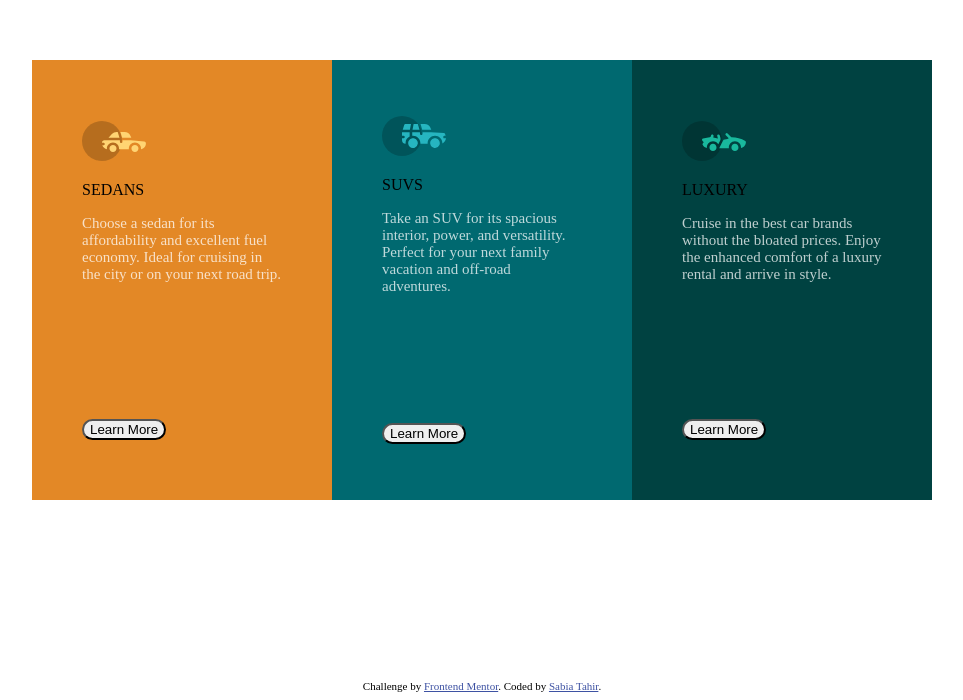
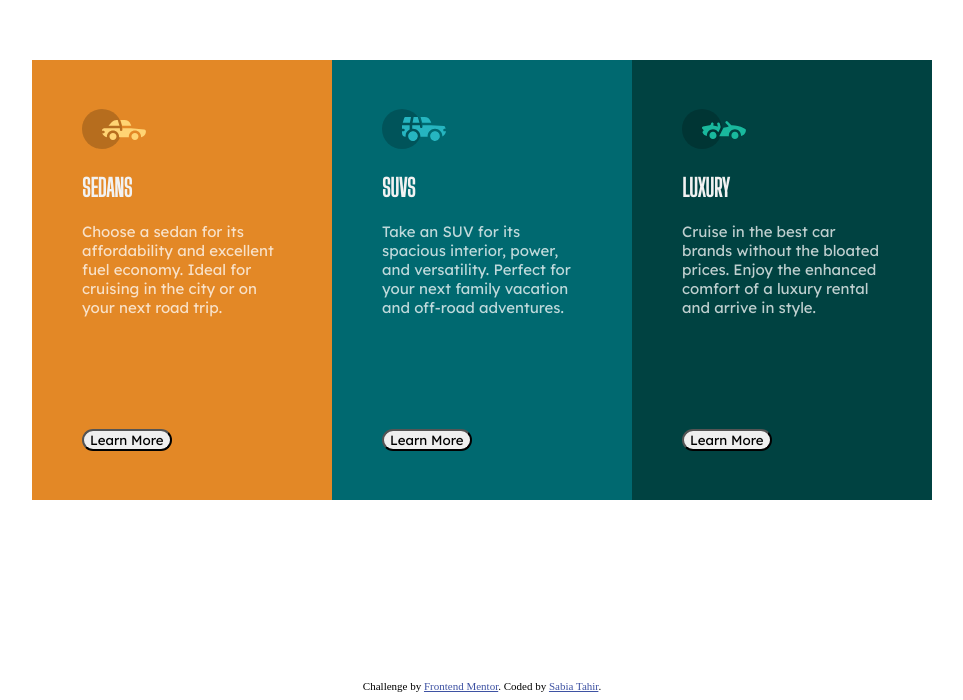
Before and after one commit to sabiat/3-column-preview-card, a plain HTML site: page index.html in a window 1280 px wide. Shown: the part 128-828 px from the top of the page, without its empty margins (158-1121 px from the left). Drawn offline with Linux system fonts and the light colour scheme.

Commit message:
add correct fonts

```diff
--- a/index.css
+++ b/index.css
@@ -20,6 +20,7 @@
 .main-text {
   color: hsla(0, 0%, 100%, 0.75);
   font-size: 15px;
+  font-family: "Lexend Deca", sans-serif;
 }
 
 .attribution {
@@ -32,7 +33,7 @@
 
 .learn-button {
   border-radius: 25px;
-  align-items: flex-end;
+  font-family: "Lexend Deca", sans-serif;
 }
 
 #sedan {
@@ -46,3 +47,8 @@
 #luxury {
   background-color: hsl(179, 100%, 13%);
 }
+
+h2 {
+  font-family: "Big Shoulders Display", cursive;
+  color: hsl(0, 0%, 95%);
+}
--- a/index.html
+++ b/index.html
@@ -6,6 +6,11 @@
 
   <link rel="icon" type="image/png" sizes="32x32" href="./images/favicon-32x32.png">
   <link rel="stylesheet" href="index.css">
+  <link rel="preconnect" href="https://fonts.gstatic.com">
+  <link href="https://fonts.googleapis.com/css2?family=Lexend+Deca&display=swap" rel="stylesheet">
+  <link rel="preconnect" href="https://fonts.gstatic.com">
+  <link href="https://fonts.googleapis.com/css2?family=Big+Shoulders+Display&display=swap" rel="stylesheet">
+
 
   <title>Frontend Mentor | 3-column preview card component</title>
 
@@ -16,9 +21,10 @@
       <div class="main-content">
 
         <svg width="64" height="40" xmlns="http://www.w3.org/2000/svg"><g fill="none" fill-rule="evenodd"><circle fill="#000" opacity=".201" cx="20" cy="20" r="20"/><path d="M52.936 24.11c1.942 0 3.517 1.542 3.517 3.445 0 1.903-1.575 3.445-3.517 3.445s-3.516-1.542-3.516-3.445c0-1.903 1.574-3.445 3.516-3.445zm-21.957 0c1.942 0 3.517 1.542 3.517 3.445 0 1.903-1.575 3.445-3.517 3.445s-3.516-1.542-3.516-3.445c0-1.903 1.574-3.445 3.516-3.445zm6.948-4.848v1.429c0 .716.61 1.293 1.348 1.259a1.295 1.295 0 001.225-1.295v-1.393h8.256l13.483 1.313c.956.093 1.676.881 1.676 1.814 0 2.89-2.126 5.303-4.926 5.819.397-3.557-2.458-6.62-6.053-6.62-3.646 0-6.504 3.14-6.039 6.723h-9.879c.466-3.588-2.397-6.722-6.039-6.722-3.595 0-6.45 3.062-6.052 6.62-2.14-.398-3.916-1.912-4.61-3.931h1.142c.731 0 1.32-.598 1.285-1.322-.033-.678-.629-1.2-1.322-1.2H20v-.251c0-1.274 1.066-2.243 2.306-2.243h15.62zM42.59 11c2.645 0 4.99 1.556 5.972 3.963l.726 1.779H40.17L38.413 11h4.178zm-6.865 0l1.758 5.741H26.505l3.357-3.654A6.502 6.502 0 0134.644 11h1.082z" fill="#FFD473" fill-rule="nonzero"/></g></svg>
-        <p>
+        <h2>
           SEDANS
-        </p>
+
+        </h2>
         <p class="main-text">
           Choose a sedan for its affordability and excellent fuel economy. Ideal for cruising in the city
           or on your next road trip.
@@ -31,9 +37,9 @@
       <div class="main-content">
 
         <svg width="64" height="40" xmlns="http://www.w3.org/2000/svg"><g fill="none" fill-rule="evenodd"><circle fill="#000" opacity=".201" cx="20" cy="20" r="20"/><path d="M31.002 22.358c2.917 0 5.18 2.593 4.762 5.506a4.828 4.828 0 01-2.962 3.778 4.797 4.797 0 01-5.3-1.165c-1.188-1.26-1.235-2.613-1.263-2.613-.42-2.924 1.857-5.506 4.763-5.506zm22 0c3.457 0 5.798 3.567 4.41 6.744A4.816 4.816 0 0152.3 31.94a4.826 4.826 0 01-4.06-4.077c-.42-2.915 1.846-5.506 4.762-5.506zm-15.04-6.083v1.462a1.29 1.29 0 001.352 1.29c.693-.033 1.227-.631 1.227-1.326v-1.426h8.3l13.056.716a1.29 1.29 0 011.164.917c.27.895.446 1.477.563 1.87h-1.047c-.694 0-1.291.534-1.324 1.228a1.29 1.29 0 001.288 1.352h1.445c-.164 2.225-1.57 4.193-3.6 5.05.13-4.212-3.255-7.63-7.384-7.63-4.317 0-7.762 3.718-7.358 8.086h-7.285c.43-4.655-3.503-8.531-8.131-8.046v-3.543h7.734zm-10.312 0v4.308a7.4 7.4 0 00-4.006 7.274 3.874 3.874 0 01-3.642-3.864v-1.635h1.46a1.29 1.29 0 000-2.58h-1.461v-3.213l.003-.29h7.646zm14.986-8.196c2.65 0 5 1.592 5.984 4.055l.63 1.579a5.525 5.525 0 01-.065-.004l-.026-.002-.034-.002-.022-.002a4.178 4.178 0 00-.224-.006l-.098-.001h-.039l-.136-.001h-.052l-.326-.001H40.211L38.528 8.08zm-13.632 0l-1.122 5.616h-7.144l1.47-4.71a1.29 1.29 0 011.231-.906h5.565zm6.832 0l1.683 5.615h-7.007l1.121-5.615h4.203z" fill="#26B5C0" fill-rule="nonzero"/></g></svg>
-        <p>
+        <h2>
           SUVS
-        </p>
+        </h2>
         <p class="main-text">
           Take an SUV for its spacious interior, power, and versatility. Perfect for your next family vacation
           and off-road adventures.
@@ -46,9 +52,9 @@
       <div class="main-content">
 
         <svg width="64" height="40" xmlns="http://www.w3.org/2000/svg"><g fill="none" fill-rule="evenodd"><circle fill="#000" opacity=".201" cx="20" cy="20" r="20"/><path d="M30.98 22.835c1.941 0 3.516 1.604 3.516 3.583 0 1.978-1.575 3.582-3.517 3.582s-3.516-1.604-3.516-3.582c0-1.979 1.574-3.583 3.516-3.583zm21.956 0c1.942 0 3.517 1.604 3.517 3.583 0 1.978-1.575 3.582-3.517 3.582s-3.516-1.604-3.516-3.582c0-1.979 1.574-3.583 3.516-3.583zm-9.143-10.45a1.27 1.27 0 011.819 0l3.715 3.784c4.444-.115 9.7 1.142 13.964 3.753.387.237.624.664.624 1.124 0 3.006-2.126 5.514-4.926 6.05.397-3.698-2.458-6.882-6.053-6.882-3.646 0-6.504 3.264-6.039 6.99h-9.669c.76-1.544.993-2.026 1.337-2.711l.082-.162c.421-.835 1.056-2.07 2.883-5.65 1.68-.023 3.47-.408 5.247-1.403l-2.984-3.04a1.328 1.328 0 010-1.854zm-7.68 1.064c.683-.2 1.395.202 1.592.898l.749 2.652a3.46 3.46 0 01-.247 2.51l-1.733 3.395-.216.424c-1.07-1.89-3.06-3.114-5.279-3.114-3.595 0-6.45 3.184-6.052 6.885-1.832-.347-3.414-1.537-4.278-3.276a1.331 1.331 0 01.117-1.376l.955-1.303-1.325-1.295c-.751-.735-.376-2.024.64-2.231l6.614-1.346.13-.026c.092-.019.145-.03.157-.031.314-.146 1.07-.591 1.07-1.506 0-.734.592-1.327 1.316-1.31.712.016 1.268.662 1.256 1.388a4.11 4.11 0 01-.348 1.611 22.69 22.69 0 014.7 1.146l-.7-2.473a1.314 1.314 0 01.882-1.622z" fill="#19B89D" fill-rule="nonzero"/></g></svg>
-        <p>
+        <h2>
           LUXURY
-        </p>
+        </h2>
         <p class="main-text">
           Cruise in the best car brands without the bloated prices. Enjoy the enhanced comfort of a luxury
           rental and arrive in style.
```
